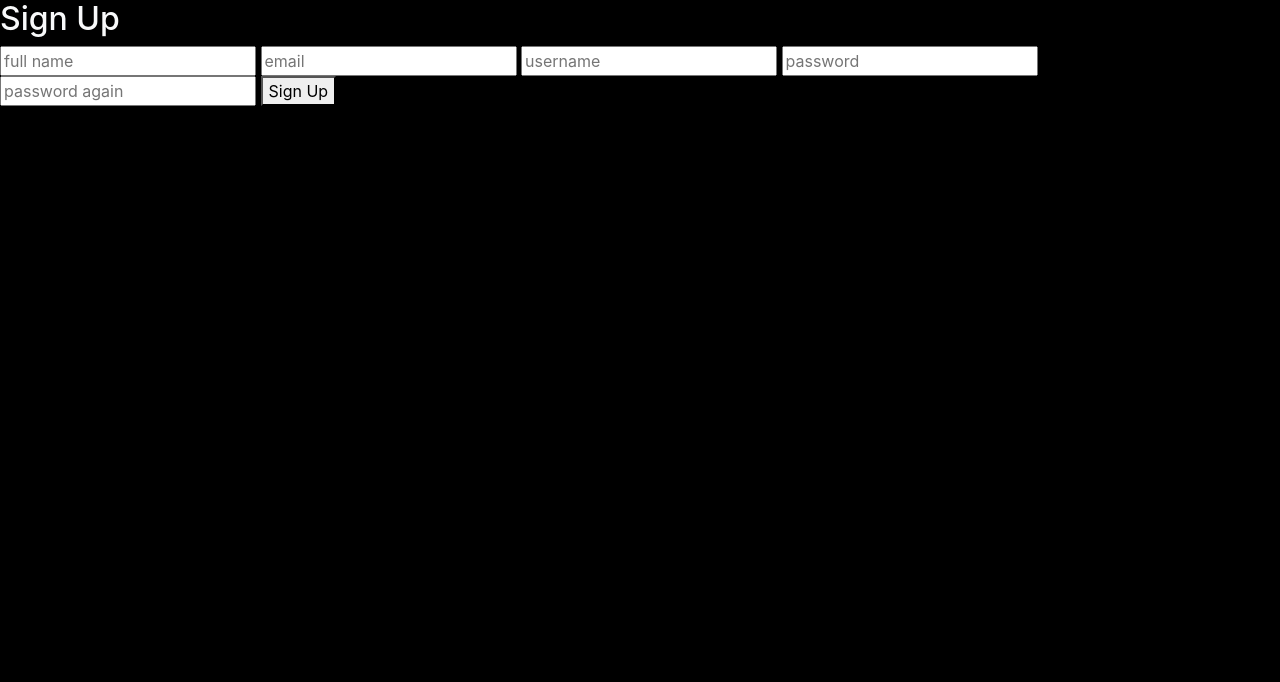
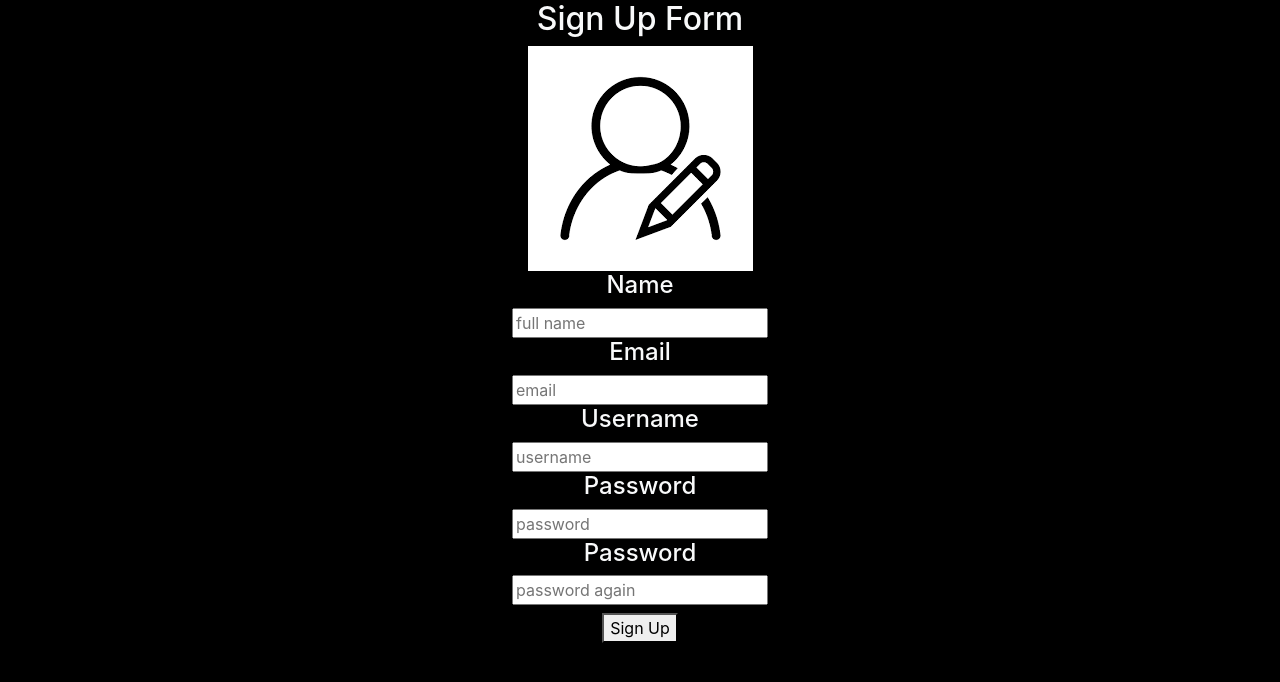
Before and after one commit to ralucaborca/YourDreamCar, a PHP site: page /signup.php in a window 1280 px wide. Shown: the part 56-738 px from the top of the page. Run offline with PHP 8.4, Linux system fonts and the light colour scheme.

Commit message:
Sign Up finished!

```diff
--- a/your-dream-car/signup.php
+++ b/your-dream-car/signup.php
@@ -2,16 +2,24 @@
     include_once 'header.php';
  ?>
 <section class="signup-form">
-	<h2 class='text-light'>Sign Up</h2>
+	<center>
+	<h2 class='text-light'>Sign Up Form</h2>
 	<form action='includes/signup.inc.php' method='post'>
+		<center><img src="images/register.jpg"></center>
+		<h4 class='text-light'>Name</h4>
 		<input type="text" name="name" placeholder="full name">
-		</n>
+		<h4 class='text-light'>Email</h4>
 		<input type="text" name="email" placeholder="email">
+		<h4 class='text-light'>Username</h4>
 		<input type="text" name="username" placeholder="username">
+		<h4 class='text-light'>Password</h4>
 		<input type="password" name="pwd" placeholder="password">
+		<h4 class='text-light'>Password</h4>
 		<input type="password" name="pwdRepeat" placeholder="password again">
+		<h4 class='text-light'></h4>
 		<button type='submit' name='submit'>Sign Up</button>
 	</form>
+	</center>
 
   <?php
   if (isset($_GET["error"])) {
```
Also changed, not shown: your-dream-car/images/register.jpg (added).
